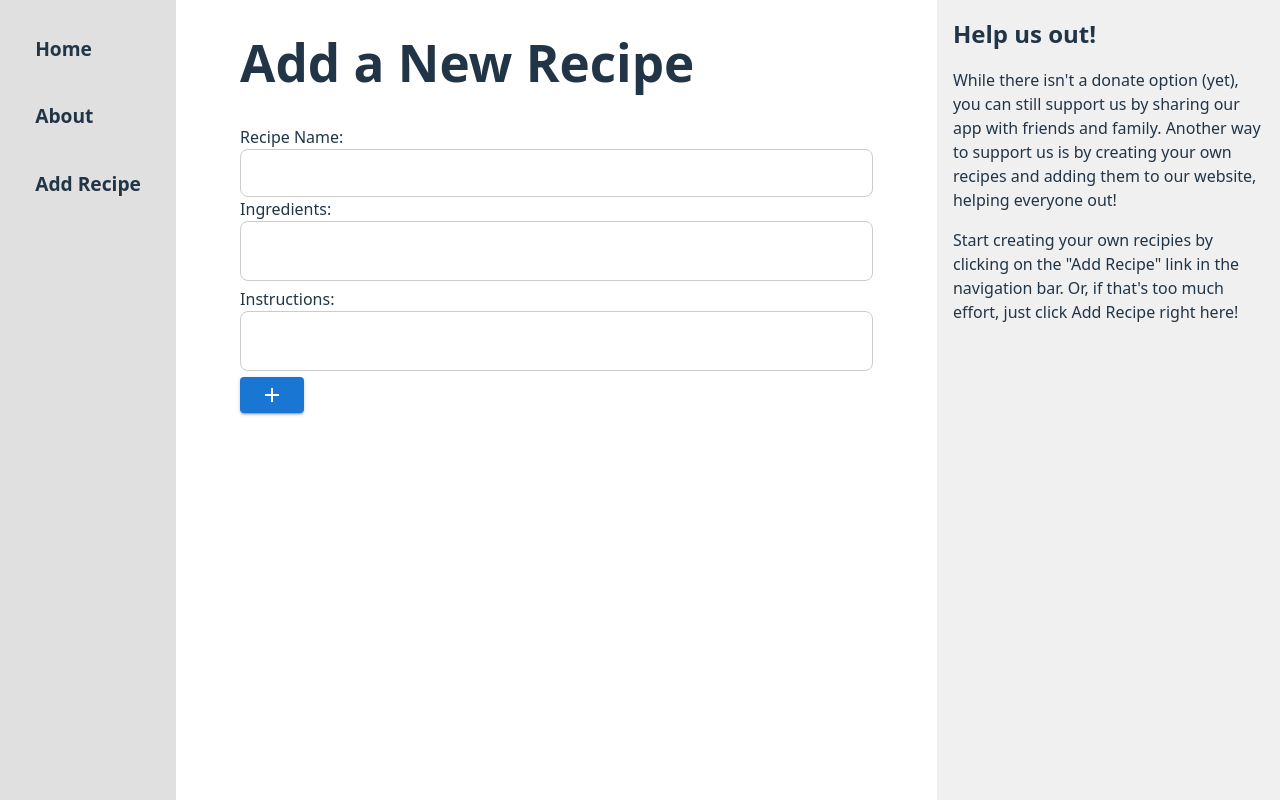
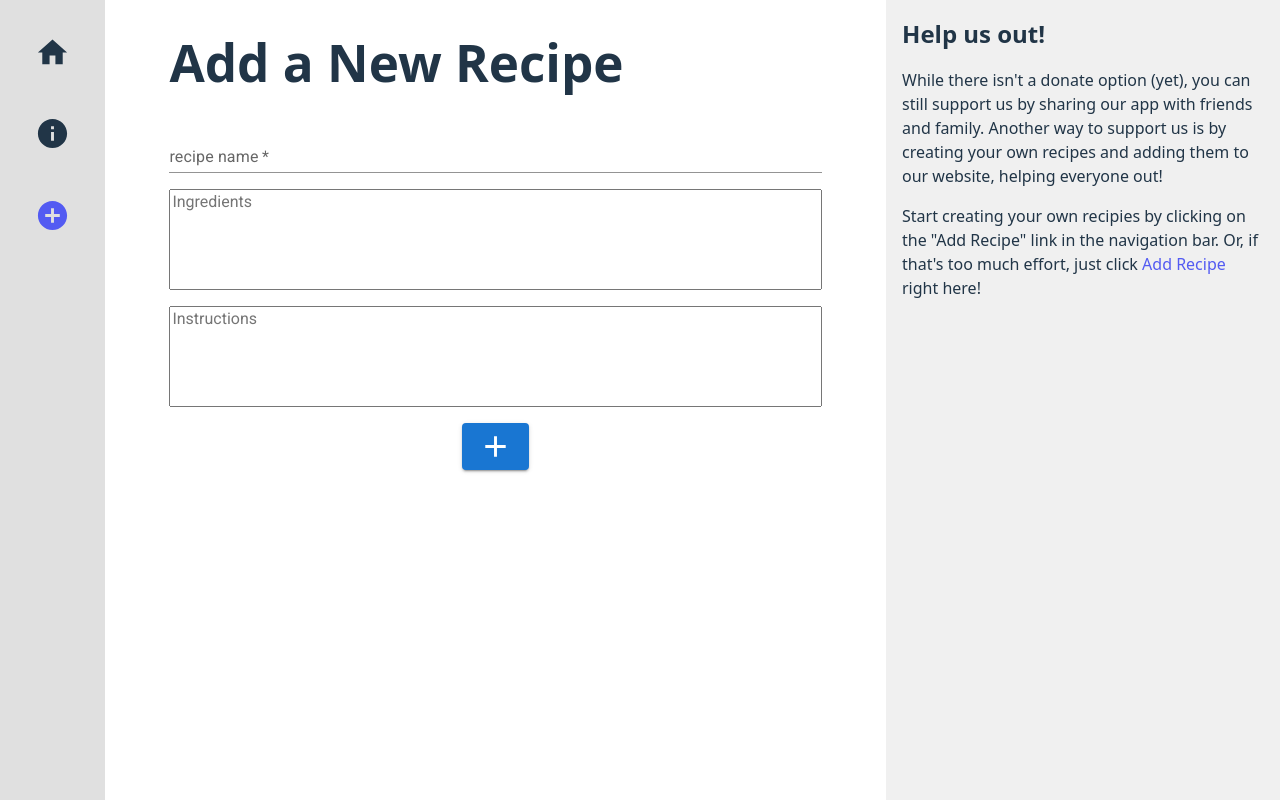
Before and after one commit to samwheel/wheelwright-recipes, a React (Vite) app: page /add-recipe in a window 1280 px wide. Built offline with nearby package versions, Linux system fonts and the light colour scheme.

Commit message:
Added material-ui styling.

```diff
--- a/src/autoResizeTextareas.ts
+++ /dev/null
@@ -1,59 +0,0 @@
-function initAutoResizeTextareas(): void {
-    if (typeof document === 'undefined') return;
-
-    const resize = (el: HTMLTextAreaElement) => {
-        // use auto so scrollHeight is measured correctly, then apply measured height
-        el.style.height = 'auto';
-        el.style.height = `${el.scrollHeight}px`;
-    };
-
-    const ensureStableResize = (t: HTMLTextAreaElement): void => {
-        let last = -1;
-        let attempts = 0;
-        const maxAttempts = 12; // ~12 frames (~200ms) should cover most framework updates
-
-        const step = () => {
-            resize(t);
-            const h = t.scrollHeight;
-            attempts++;
-            if (h !== last && attempts < maxAttempts) {
-                last = h;
-                requestAnimationFrame(step);
-            }
-        };
-
-        step();
-        // extra fallback for slower updates
-        setTimeout(() => resize(t), 250);
-    };
-
-    const setup = (t: HTMLTextAreaElement | null): void => {
-        if (!t) return;
-        t.style.overflow = 'hidden';
-        ensureStableResize(t);
-        t.addEventListener('input', () => resize(t), { passive: true });
-    };
-
-    document.querySelectorAll<HTMLTextAreaElement>('textarea').forEach(setup);
-
-    const mo = new MutationObserver((mutations: MutationRecord[]) => {
-        for (const m of mutations) {
-            for (const n of Array.from(m.addedNodes)) {
-                if (n.nodeType !== Node.ELEMENT_NODE) continue;
-                const el = n as Element;
-                if (el.matches && el.matches('textarea')) setup(el as HTMLTextAreaElement);
-                el.querySelectorAll?.('textarea').forEach(setup);
-            }
-        }
-    });
-
-    mo.observe(document.body, { childList: true, subtree: true });
-}
-
-if (typeof document !== 'undefined') {
-    if (document.readyState === 'loading') {
-        document.addEventListener('DOMContentLoaded', initAutoResizeTextareas);
-    } else {
-        initAutoResizeTextareas();
-    }
-}
--- a/src/components/add-recipe.tsx
+++ b/src/components/add-recipe.tsx
@@ -4,6 +4,7 @@ import Button from "@mui/material/Button"
 import { Add } from "@mui/icons-material"
 import { useState } from "react"
 import type { RecipeData } from "../recipes"
+import { TextareaAutosize, TextField } from "@mui/material"
 
 export default function AddRecipe() {
     const navigate = useNavigate()
@@ -41,19 +42,12 @@ export default function AddRecipe() {
         <div className="form-container">
             <h1>Add a New Recipe</h1>
             <form onSubmit={handleSubmit}>
+                <TextField type="text" label="recipe name" fullWidth name="name" value={recipe.name} onChange={changeHandler} required variant="standard" />
+                <TextareaAutosize placeholder="Ingredients" name="ingredients" minRows={5} value={recipe.ingredients} onChange={changeHandler}></TextareaAutosize>
+                <TextareaAutosize placeholder="Instructions" name="instructions" minRows={5} value={recipe.instructions} onChange={changeHandler} required></TextareaAutosize>
                 <div>
-                    <label htmlFor="recipeName">Recipe Name:</label>
-                    <input type="text" id="recipeName" name="name" value={recipe.name} onChange={changeHandler} required />
+                    <Button type="submit" variant="contained"><Add fontSize="large"/></Button>
                 </div>
-                <div>
-                    <label htmlFor="ingredients">Ingredients:</label>
-                    <textarea id="ingredients" name="ingredients" value={recipe.ingredients} onChange={changeHandler} required></textarea>
-                </div>
-                <div>
-                    <label htmlFor="instructions">Instructions:</label>
-                    <textarea id="instructions" name="instructions" value={recipe.instructions} onChange={changeHandler} required></textarea>
-                </div>
-                <Button type="submit" variant="contained"><Add /></Button>
             </form>
         </div>
     )
--- a/src/components/edit-recipe.tsx
+++ b/src/components/edit-recipe.tsx
@@ -6,6 +6,7 @@ import { baseUrl } from "../constants"
 import Button from "@mui/material/Button"
 import { Check } from "@mui/icons-material"
 import axios from "axios"
+import { TextField, TextareaAutosize } from "@mui/material"
 
 export default function AddRecipe() {
     const { recipeId } = useParams<{recipeId: string}>()
@@ -22,18 +23,12 @@ export default function AddRecipe() {
     function handleSubmit(event: React.FormEvent<HTMLFormElement>) {
         event.preventDefault()
 
-        console.log(event.target)
-
-        const name = (event.target as HTMLFormElement).recipeName.value
-        const ingredients = (event.target as HTMLFormElement).ingredients.value
-        const instructions = (event.target as HTMLFormElement).instructions.value
-        const newRecipe = { name, ingredients, instructions }
         fetch(`${baseUrl}/recipes/${recipe.id}`, {
             method: 'PUT',
             headers: {
                 'Content-Type': 'application/json',
             },
-            body: JSON.stringify(newRecipe),
+            body: JSON.stringify(recipe),
         }).then(response => {
             if (!response.ok) {
                 throw new Error('Network response was not ok')
@@ -48,23 +43,20 @@ export default function AddRecipe() {
         })
     }
 
+    function changeHandler(event: React.ChangeEvent<HTMLInputElement | HTMLTextAreaElement>) {
+        setRecipe({...recipe, [event.target.name]:event.target.value})
+    }
+
     return (
         <div className="form-container">
             <h1>Edit {recipe.name}</h1>
             <form onSubmit={handleSubmit}>
+                <TextField key={recipe.name} type="text" label="recipe name" fullWidth name="name" value={recipe.name} onChange={changeHandler} required variant="standard" />
+                <TextareaAutosize placeholder="Ingredients" name="ingredients" minRows={5} value={recipe.ingredients} onChange={changeHandler}></TextareaAutosize>
+                <TextareaAutosize placeholder="Instructions" name="instructions" minRows={5} value={recipe.instructions} onChange={changeHandler} required></TextareaAutosize>
                 <div>
-                    <label htmlFor="recipeName">Recipe Name:</label>
-                    <input type="text" id="recipeName" name="recipeName" defaultValue={recipe.name} required />
+                    <Button type="submit" variant="contained"><Check fontSize="large"/></Button>
                 </div>
-                <div>
-                    <label htmlFor="ingredients">Ingredients:</label>
-                    <textarea id="ingredients" name="ingredients" defaultValue={recipe.ingredients} required></textarea>
-                </div>
-                <div>
-                    <label htmlFor="instructions">Instructions:</label>
-                    <textarea id="instructions" name="instructions" defaultValue={recipe.instructions} required></textarea>
-                </div>
-                <Button type="submit" variant="contained"><Check /></Button>
             </form>
         </div>
     )
--- a/src/components/navbar.tsx
+++ b/src/components/navbar.tsx
@@ -1,12 +1,13 @@
+import { AddCircle, Home, Info } from '@mui/icons-material'
 import { NavLink } from 'react-router'
 
 export default function Navbar() {
     return (
         <nav>
             <div className="sticky-content">
-                <NavLink to="/">Home</NavLink>
-                <NavLink to="/about">About</NavLink>
-                <NavLink to="/add-recipe">Add Recipe</NavLink>
+                <NavLink to="/"><Home fontSize='large'/></NavLink>
+                <NavLink to="/about"><Info fontSize='large'/></NavLink>
+                <NavLink to="/add-recipe"><AddCircle fontSize='large'/></NavLink>
             </div>
         </nav>
     )
--- /dev/null
+++ b/src/components/recipe-list.tsx
@@ -0,0 +1,33 @@
+import { AddCircle } from "@mui/icons-material";
+import { Button } from "@mui/material";
+import { useEffect, useState } from "react";
+import { NavLink } from "react-router";
+import { getRecipes, type RecipeData } from "../recipes";
+
+export default function RecipeList(props: {searchQuery: string}) {
+    const [items, setItems] = useState<RecipeData[] | null>(null)
+
+    useEffect(() => {
+        (async () => {
+            const result = await getRecipes()
+            setItems(result)
+        })()
+    })
+
+    return (
+        <div>
+            {items?.filter(item => (
+                item.name.toLowerCase().includes(props.searchQuery.toLowerCase())
+            )).map((recipe, index) => (
+                <h2 key={recipe.name ?? index}>
+                    <NavLink to={`/recipe/${recipe.id}`}>{recipe.name}</NavLink>
+                </h2>
+            ))}
+            <div className="add-recipe-button">
+                <NavLink to="/add-recipe">
+                    <Button><AddCircle/></Button>
+                </NavLink>
+            </div>
+        </div>
+    )
+}
--- a/src/index.css
+++ b/src/index.css
@@ -86,35 +86,16 @@ aside {
     margin: 2em;
 }
 
-input[type=text], textarea {
-    font-family: inherit;
-    font-size: 1em;
-    padding: 0.5em;
-    border-radius: 8px;
-    border: 1px solid #444;
-    background-color: #2a2a2a;
-    color: white;
-    width: 100%;
-    box-sizing: border-box;
-    resize: none;
-    min-height: 3em; /* changed from height: fit-content */
-}
-/* ensure textarea doesn't show scrollbars while auto-growing */
-textarea {
-    overflow: hidden;
-}
-textarea:focus,
-textarea:focus-visible {
-    outline: 4px auto -webkit-focus-ring-color;
-    border-color: #646cff;
-}
-
 a {
     font-weight: 500;
     color: white;
     text-decoration: inherit;
 }
 a:hover {
+    color: #535bf2;
+}
+
+a.active {
     color: #535bf2;
 }
 
@@ -136,6 +117,20 @@ h1 {
 
 .add-recipe-button svg {
     font-size: 4em;
+}
+
+form {
+    display: flex;
+    flex-direction: column;
+    gap: 1em;
+    align-items: center;
+}
+
+textarea {
+    resize: none;
+    width: 100%;
+    font-size: 1rem;
+    font-family: 'roboto', sans-serif;
 }
 
 @media (prefers-color-scheme: light) {
@@ -160,15 +155,6 @@ h1 {
     }
     aside {
         background-color: #f0f0f0;
-    }
-    input[type=text], textarea {
-        background-color: #ffffff;
-        border: 1px solid #ccc;
-        color: #213547;
-    }
-    input[type=text]:focus,
-    textarea:focus {
-        border-color: #646cff;
     }
 }
 
--- a/src/main.tsx
+++ b/src/main.tsx
@@ -10,7 +10,6 @@ import About from './components/about.tsx'
 import Sidebar from './components/sidebar.tsx'
 import AddRecipe from './components/add-recipe.tsx'
 import EditRecipe from './components/edit-recipe.tsx'
-import './autoResizeTextareas';
 
 import '@fontsource/roboto/300.css';
 import '@fontsource/roboto/400.css';
```
Also changed, not shown: src/App.tsx (+23 -30 lines), src/components/recipe-page.tsx (+24 -9 lines).
